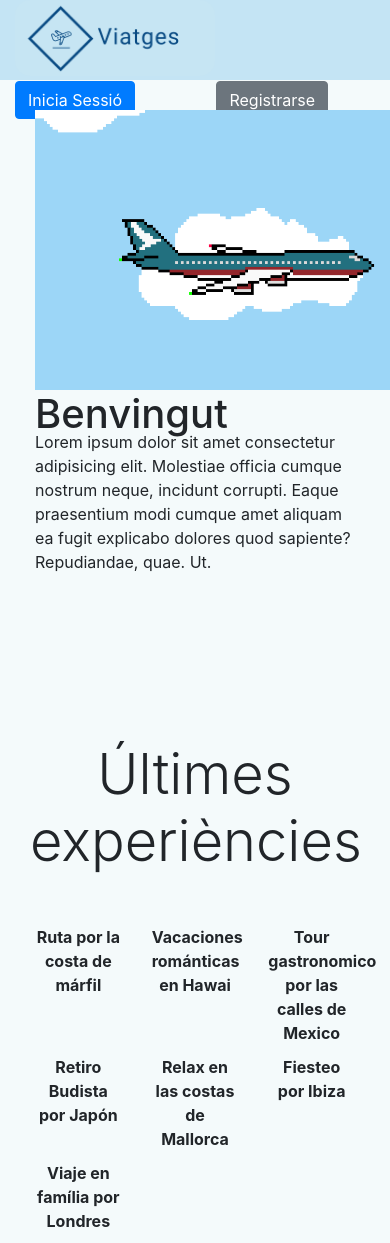
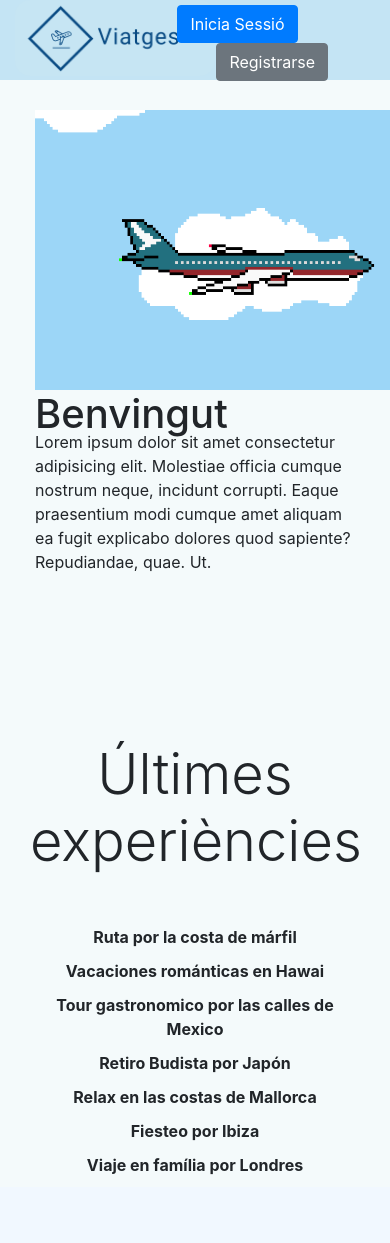
Before and after one commit to yahyaelk/Viatges, a PHP site: page / in a window 390 px wide; the page is wider, and only the part inside the window is pictured. After the commit the page ends 1175 px from the top of that part, so only its background shows below. Run offline with PHP 8.4, Linux system fonts and the light colour scheme; data comes from the database, SQL or seed files in the repository; data that the repository does not hold is empty.

Commit message:
página responsive

```diff
--- a/index.php
+++ b/index.php
@@ -29,11 +29,11 @@
 
     <div class="container">
         <div class="row">
-            <div class="col-sm-4">
+            <div class="col-4 col-lg-4">
                 <img id="logo" src="logos/logo.png">
             </div>
-            <div class="col-sm-4"></div>
-            <div class="col-sm-4" id="headerRight" style="margin-top: 5px;">
+            <div class="col-1 col-lg-4"></div>
+            <div class="col-7 col-lg-4" id="headerRight" style="margin-top: 5px;">
 
             </div>
         </div>
@@ -65,7 +65,7 @@
         <div class="row d-flex flex-row-reverse bd-highlight col-12">
             <div id= "afegir"></div>
             <div id= "filtreCat"></div>
-            <div id="ordenacio" class="col-4 row"></div>
+            <div id="ordenacio" class="col-10 col-md-8 col-lg-6 col-xl-4 row"></div>
         </div>
     </div>
     <div class="container">
--- a/js/scripts.js
+++ b/js/scripts.js
@@ -46,7 +46,7 @@ function printNoLogged() {
             for(let i = 0; i< resultObj.length; i++){
                 var experiencia = resultObj[i];
 
-                experienciesDiv.html(experienciesDiv.html() + '<div class="col-4 experiencia">' + experiencia['titol'] + '</div>');
+                experienciesDiv.html(experienciesDiv.html() + '<div class="col-lg-4 col-md-6 col-12 experiencia">' + experiencia['titol'] + '</div>');
             }
 
         }
@@ -126,7 +126,7 @@ function printExperiencies(experiencies){
 
         var fecha = new Date(experiencia['fecha_publ']);
 
-        experienciesDiv.html(experienciesDiv.html() + '<div class="col-4 margin-bottom-20">'+
+        experienciesDiv.html(experienciesDiv.html() + '<div class="col-lg-4 col-md-6 col-12 margin-bottom-20">'+
             '<div class="card" style="width: 18rem;">'+
                 '<img class="card-img-top" src="' +experiencia['imatge']+ '" alt="Card image cap">'+
                 '<div class="card-body">'+
```
